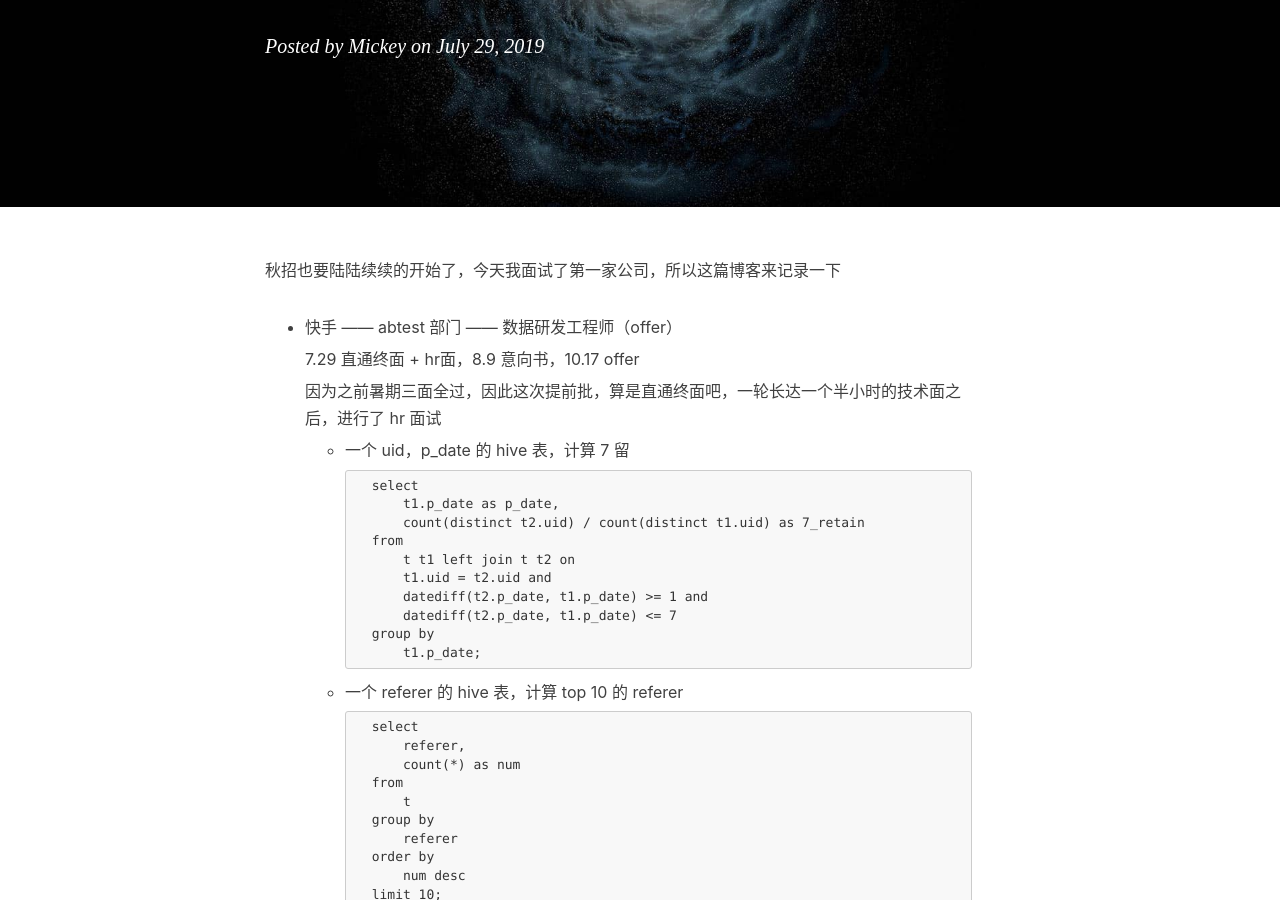
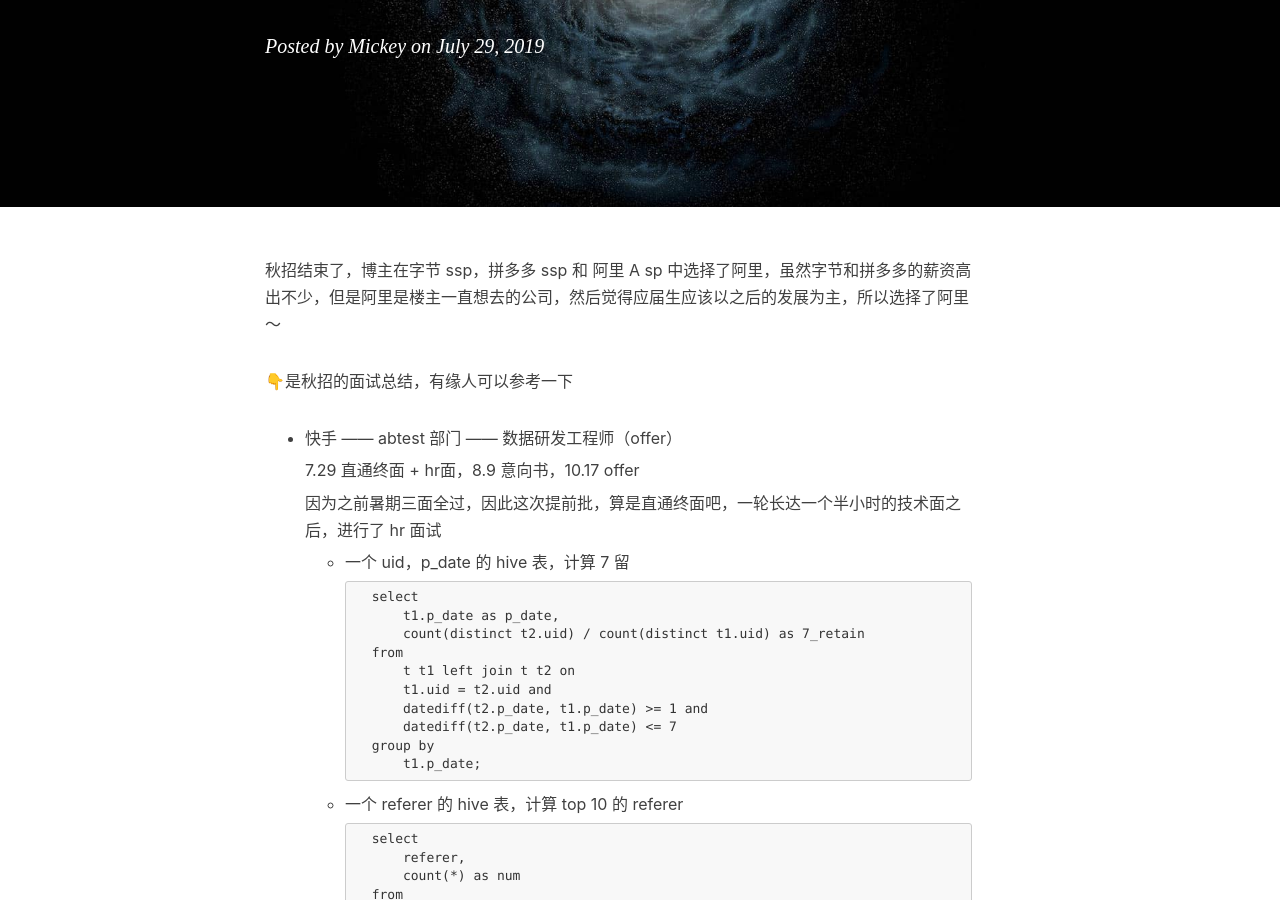
Before and after one commit to mickey0524/mickey0524.github.io, a Jekyll site: the page built from _posts/2019-07-29-autumn-interview.md, in a window 1280 px wide and 900 px high, scrolled down 316 px. Built offline with Jekyll 4.4.1, drawn with Linux system fonts in a browser that asks for light colours; nearby versions of some CDN libraries; comment, search, counter and statistics services are not loaded.

Commit message:
feat(interview): update interview

```diff
--- a/_posts/2019-07-29-autumn-interview.md
+++ b/_posts/2019-07-29-autumn-interview.md
@@ -9,7 +9,9 @@ tags:
     - 面试
 ---
 
-秋招也要陆陆续续的开始了，今天我面试了第一家公司，所以这篇博客来记录一下
+秋招结束了，博主在字节 ssp，拼多多 ssp 和 阿里 A sp 中选择了阿里，虽然字节和拼多多的薪资高出不少，但是阿里是楼主一直想去的公司，然后觉得应届生应该以之后的发展为主，所以选择了阿里～
+
+👇是秋招的面试总结，有缘人可以参考一下
 
 * 快手 —— abtest 部门 —— 数据研发工程师（offer）
 
```
